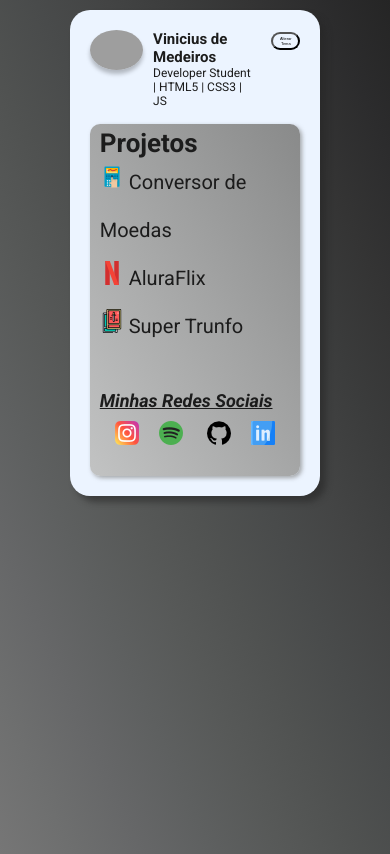
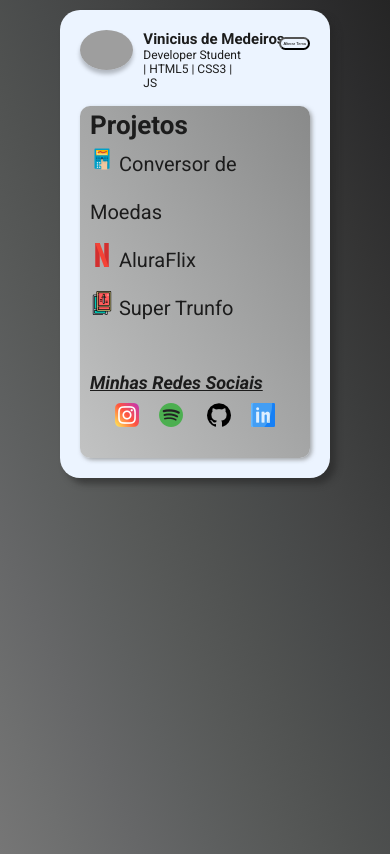
Before and after one commit to vmedeir0s/Certificard, a plain HTML site: page index.html in a window 390 px wide. Drawn offline with Linux system fonts and the light colour scheme; grey boxes are pictures that could not be loaded.

Commit message:
Update style.css

```diff
--- a/style.css
+++ b/style.css
@@ -8,11 +8,7 @@
 
 @media (max-width: 400px){
 
-    body{
-        width: 100vw;
-        margin: auto;
 
-    }
 
     .perfil-foto {
         height: 60px;
@@ -37,10 +33,7 @@
 
 @media (max-width: 650px){
 
-    body {
-        width: 100vw;
 
-    }
 
     .perfil-foto {
         height: 40px;
@@ -71,7 +64,6 @@ body{
     background-repeat: no-repeat;
     background-size: cover;
     background-position: center top;
-    width: 95%;
     height: 100vh;
     margin: auto;
 }
```
